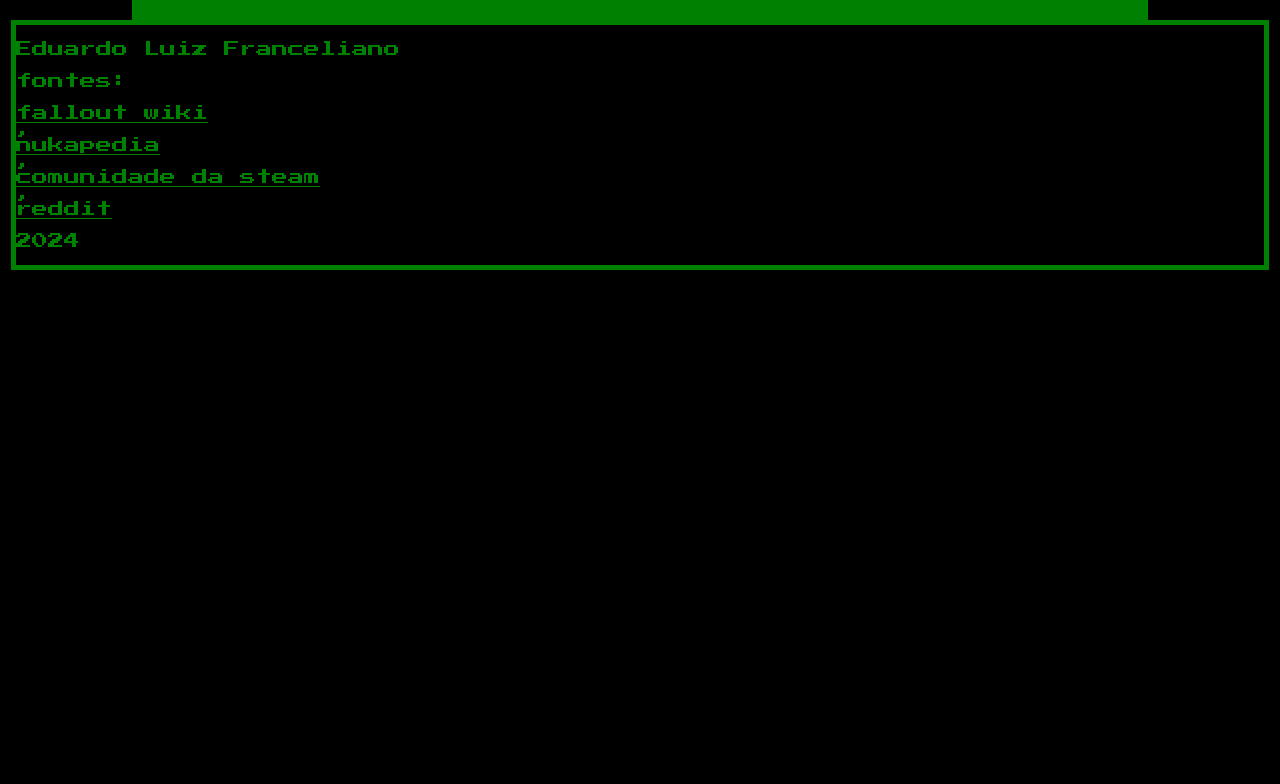
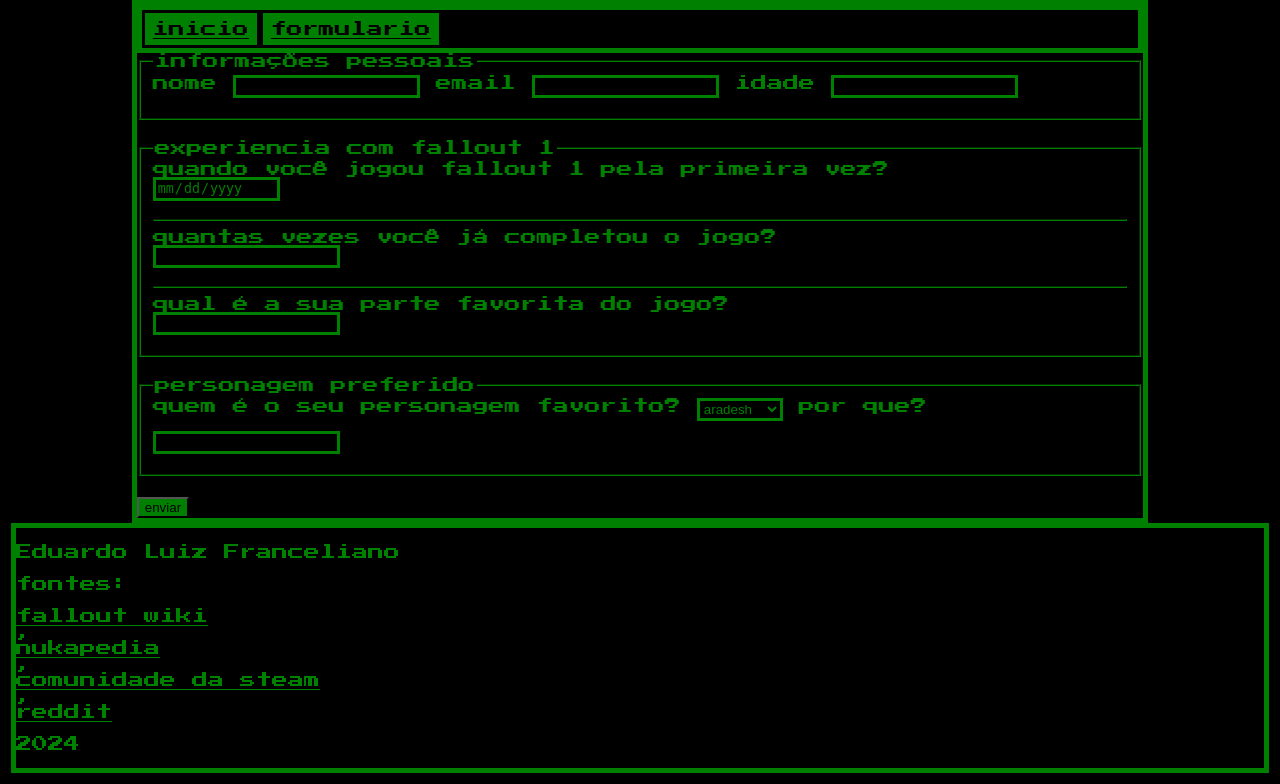
Before and after one commit to Eduardoluizfrancelianoda/meuprimeirosite, a PHP site: page /contato.html.html in a window 1280 px wide. Shown: the part 185-969 px from the top of the page. Before the commit the page ends 455 px from the top, so only its background shows below. Run offline with PHP 8.4, Linux system fonts and the light colour scheme.

Commit message:
formulario(não terminado)

```diff
--- a/contato.html.html
+++ b/contato.html.html
@@ -28,13 +28,64 @@
                 <li><a href="contato.html.html">contato</a></li>
             </ul>
         </nav>
-    </header>
+    </header id="inicio">
     <main>
         <div class="inpagenavbar">
             <ul>
-
+                <li><a href="#inicio">inicio</a></li>
+                <li><a href="#formulario">formulario</a></li>
             </ul>
         </div>
+        <form action="" id="formulario">
+            <fieldset>
+                <legend>informações pessoais</legend>
+                <label id="fname">nome</label>
+                <input type="text" id="fname" name="name">
+                <label>email</label>
+                <input type="text">
+                <label>idade</label>
+                <input type="number">
+            </fieldset>
+            <fieldset>
+                <legend>experiencia com fallout 1</legend>
+                <label>quando você jogou fallout 1 pela primeira vez?</label><br>
+                <input type="date"><br><hr>
+                <label>quantas vezes você já completou o jogo?</label><br>
+                <input type="number"><br><hr>
+                <label>qual é a sua parte favorita do jogo?</label><br>
+                <input type="text">
+            </fieldset>
+            <fieldset>
+                <legend>personagem preferido</legend>
+                <label>quem é o seu personagem favorito?</label>
+                <select name="" id="">
+                    <option value="aradesh">aradesh</option>
+                    <option value="overseer">overseer</option>
+                    <option value="butch">butch</option>
+                    <option value="cabbot">cabbot</option>
+                    <option value="decker">decker</option>
+                    <option value="gizmo">gizmo</option>
+                    <option value="harry">harry</option>
+                    <option value="jain">jain</option>
+                    <option value="killian">killian</option>
+                    <option value="laura">laura</option>
+                    <option value="lieutenant">lieutenant</option>
+                    <option value="loxley">loxley</option>
+                    <option value="master">master</option>
+                    <option value="maxson">maxson</option>
+                    <option value="morpheus">morpheus</option>
+                    <option value="nicole">nicole</option>
+                    <option value="rhombus">rhombus</option>
+                    <option value="set">set</option>
+                    <option value="tandi">tandi</option>
+                    <option value="vree">vree</option>
+                    <option value="harold">harold</option>
+                </select>
+                <label>por que?</label>
+                <input type="text">
+            </fieldset>
+            <button type="submit">enviar</button>
+        </form>
     </main>
         <footer>
             <p>Eduardo Luiz Franceliano</p>
--- a/css/style.css
+++ b/css/style.css
@@ -225,3 +225,34 @@ div.inpagenavbar{
     position: sticky;
     top: 0;
 }
+fieldset{
+    margin-bottom: 20px;
+    border-color: green;
+}
+input{
+    margin-bottom: 10px;
+    background-color: black;
+    color: green;
+    border: green solid;
+}
+hr{
+    border-color: green;
+}
+select{
+    margin-bottom: 10px;
+    background-color: black;
+    color: green;
+    border: green solid;
+}
+select::-webkit-scrollbar{
+    color: black;
+    height: 30px;
+}
+select::-webkit-scrollbar-thumb{
+    background-color: green;
+    border-radius: 10px;
+}
+button{
+    background-color: green;
+    color: black;
+}
```
